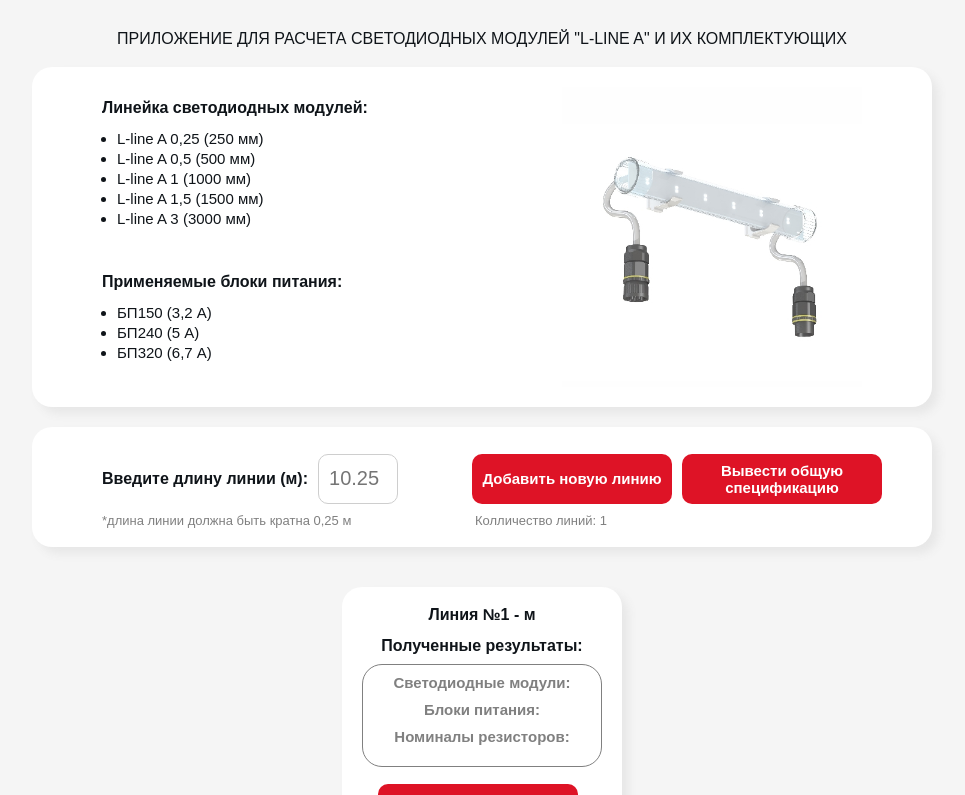
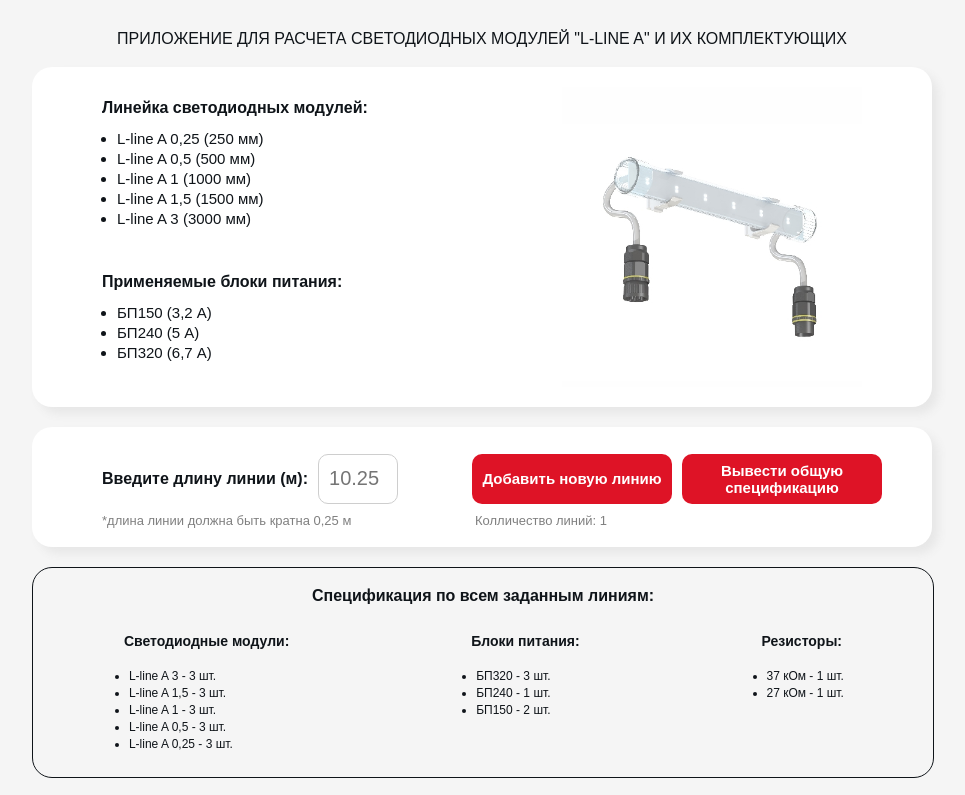
Before and after one commit to Sukre22/ledelline, a React app: page / in a window 1280 px wide. Both pictures are taken after typing "Sample" into the empty fields and a click on the button "Добавить новую линию". Shown: the top 795 px of the page, without its empty margins (158-1123 px from the left). Built offline with nearby package versions, Linux system fonts and the light colour scheme.

Commit message:
corrected css cards

```diff
--- a/src/components/app/app.js
+++ b/src/components/app/app.js
@@ -385,8 +385,11 @@
                 ['L-line A 0,25',  resultLineA025]
             ],
             bp: result,
-            res: result2
+            res: result2,
+            lineLength: body
         }
+
+
 
 
         this.setState(({data}) => {
--- a/src/components/line-list-item/line-list-item.js
+++ b/src/components/line-list-item/line-list-item.js
@@ -5,7 +5,7 @@
 
 export default class LineListItem extends Component {
     render() {
-        const {length, number, lineA3, lineA15, lineA1, lineA05, lineA025, bp, res, onDelete, modules} = this.props;
+        const {number, bp, res, modules, lineLength, onDelete} = this.props;
 
 
         const listItems = Object.entries(bp).map(([key, value]) =>
@@ -26,7 +26,7 @@
 
         return (
             <div className={'line-list-item_container'}>
-                <h2 className={'line-list-item_container-description'}>Линия №{number} - {length} м</h2>
+                <h2 className={'line-list-item_container-description'}>Линия №{number} - {lineLength} м</h2>
                 <div className={'line-list-item_container-wrap'}>
 
                     <div className={'line-list-item_container-wrap-results'}>
--- a/src/components/line-results/line-results.css
+++ b/src/components/line-results/line-results.css
@@ -5,7 +5,7 @@
 
     border: solid 1px;
     border-radius: 20px;
-    display: none;
+    display: flex;
     flex-direction: column;
 
 }
@@ -20,6 +20,7 @@
     margin: 0 auto;
     text-align: center;
     padding: 10px;
+    padding-top: 20px;
 }
 
 .line-results_container_wrap-first {
@@ -38,3 +39,11 @@
 .line-results_container_wrap-first-ul {
     font-size: 12px;
 }
+
+.line-list-item_container-wrap-results {
+    height: 300px;
+}
+
+.line-list-item_container-wrap-results-wrapper {
+    height: 250px;
+}
--- a/src/components/line-results/line-results.js
+++ b/src/components/line-results/line-results.js
@@ -9,7 +9,7 @@
 
     return (
         <div className={'line-results_container'}>
-            <h1 className={'line-results_container-h1'}>Спецификация по всем заданным линиям</h1>
+            <h1 className={'line-results_container-h1'}>Спецификация по всем заданным линиям:</h1>
             <div className={'line-results_container_wrap'}>
                 <div className={'line-results_container_wrap-first'}>
                     <h2 className={'line-results_container_wrap-first'}>Светодиодные модули:</h2>
@@ -22,7 +22,7 @@
                     </ul>
                 </div>
                 <div className={'line-results_container_wrap-first'}>
-                     <h2 className={'line-results_container_wrap-first'}>Блоки питания</h2>
+                     <h2 className={'line-results_container_wrap-first'}>Блоки питания:</h2>
                      <ul className={'line-results_container_wrap-first-ul'}>
                        <li>БП320 - 3 шт.</li>
                        <li>БП240 - 1 шт.</li>
```
